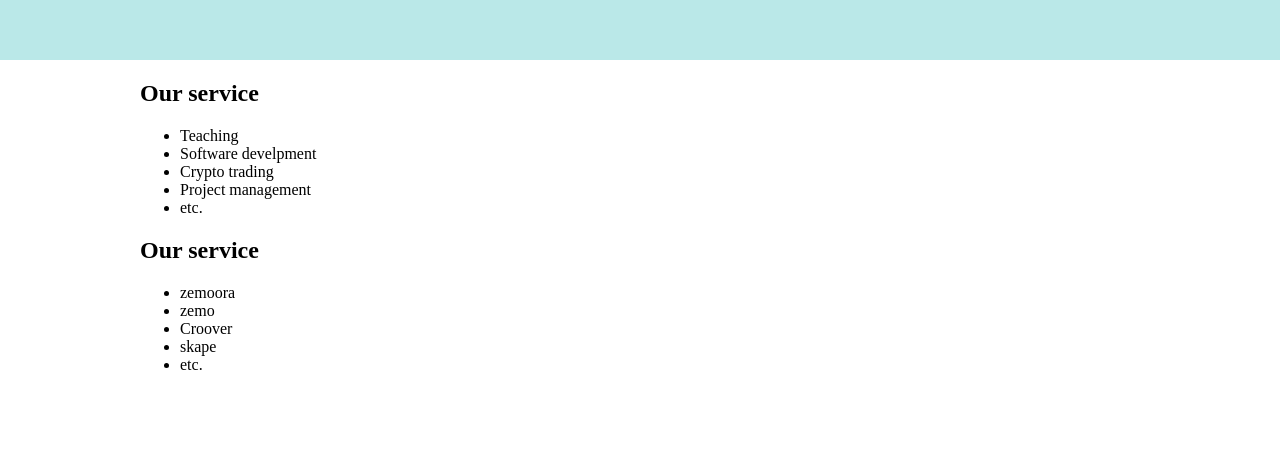
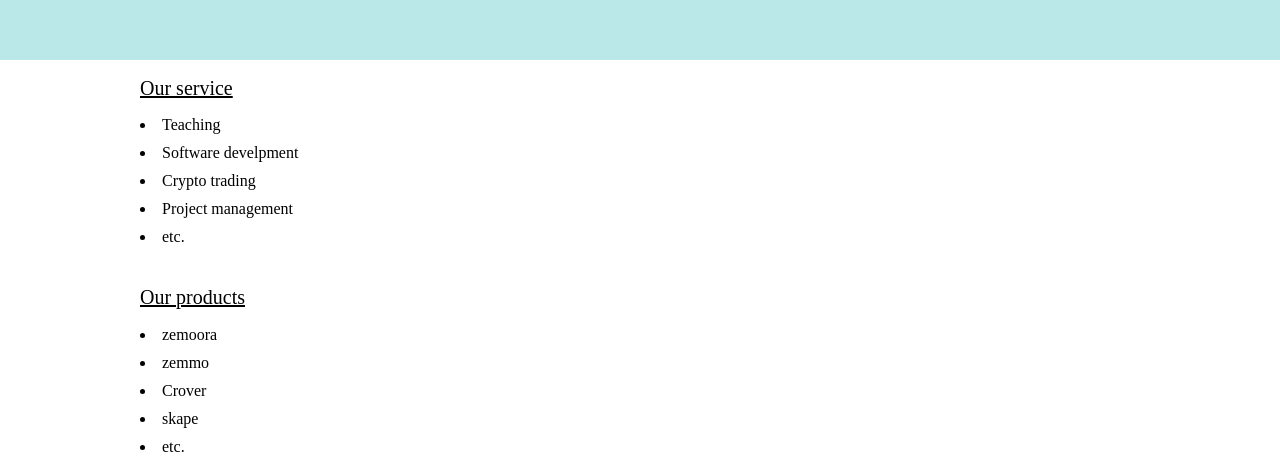
Before and after one commit to EmesiriEdison/edisonn, a plain HTML site: page index.html in a window 1280 px wide. Shown: the part 740-1212 px from the top of the page. Before the commit the page ends 1130 px from the top, so only its background shows below. Drawn offline with Linux system fonts and the light colour scheme.

Commit message:
completed service and product list

```diff
--- a/assets/css/main.css
+++ b/assets/css/main.css
@@ -68,3 +68,24 @@
     width: 60%;
 
 }
+
+.service h2{
+    font-size: 20px;
+    font-weight: 500;
+    text-decoration: underline;
+}
+
+.service ul{
+    padding: 0;
+    list-style-position: inside;
+}
+
+.service li:not(:last-child){
+    margin-bottom: 10px;
+}
+
+.service:not(:last-child){
+    margin-bottom: 40px;
+}
+
+}
--- a/index.html
+++ b/index.html
@@ -45,11 +45,11 @@
 
         </div>
         <div class="service">
-            <h2>Our service</h2>
+            <h2>Our products</h2>
             <ul>
                 <li>zemoora</li>
-                <li>zemo</li>
-                <li>Croover</li>
+                <li>zemmo</li>
+                <li>Crover</li>
                 <li>skape</li>
                 <li>etc.</li>
             </ul>
```
